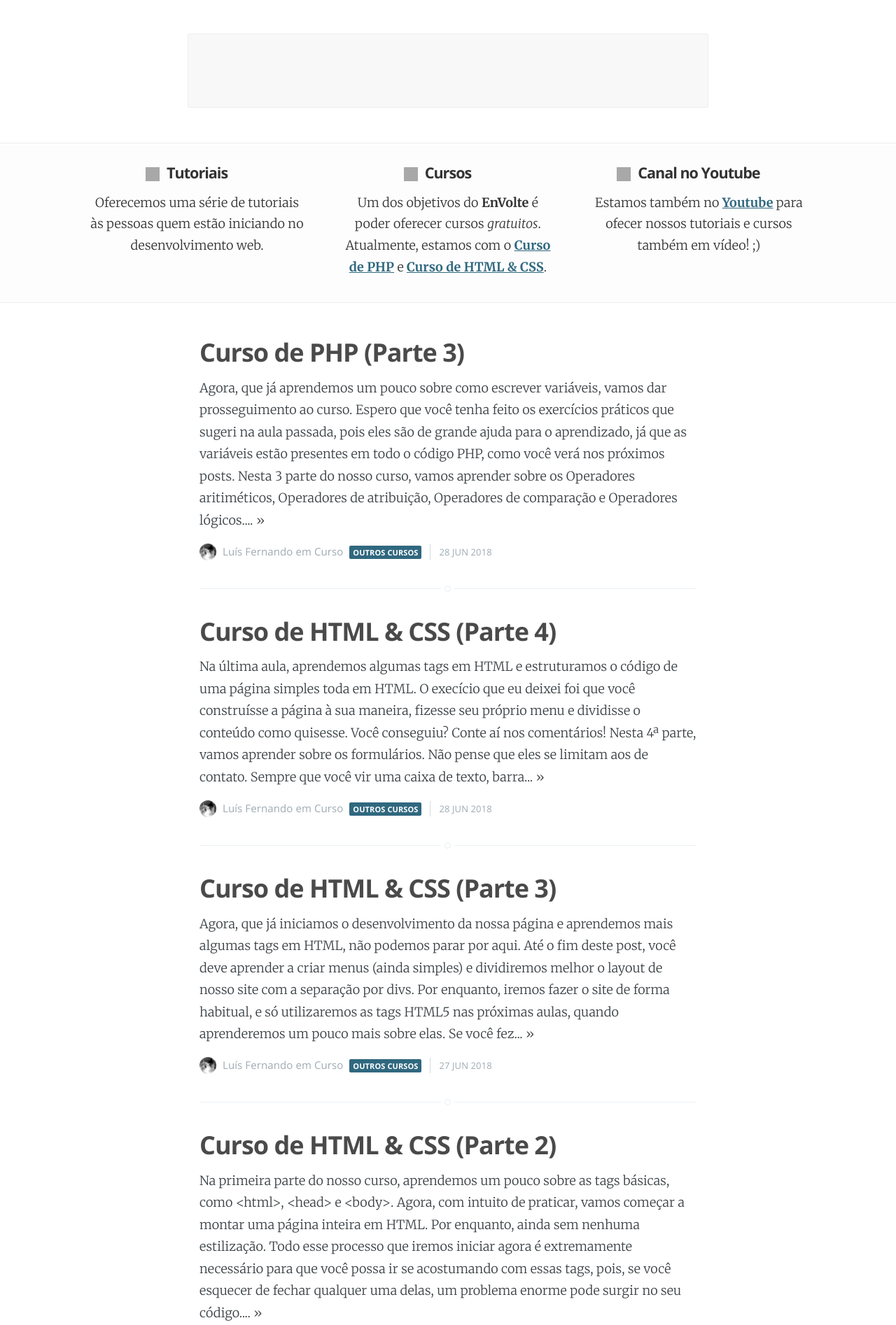
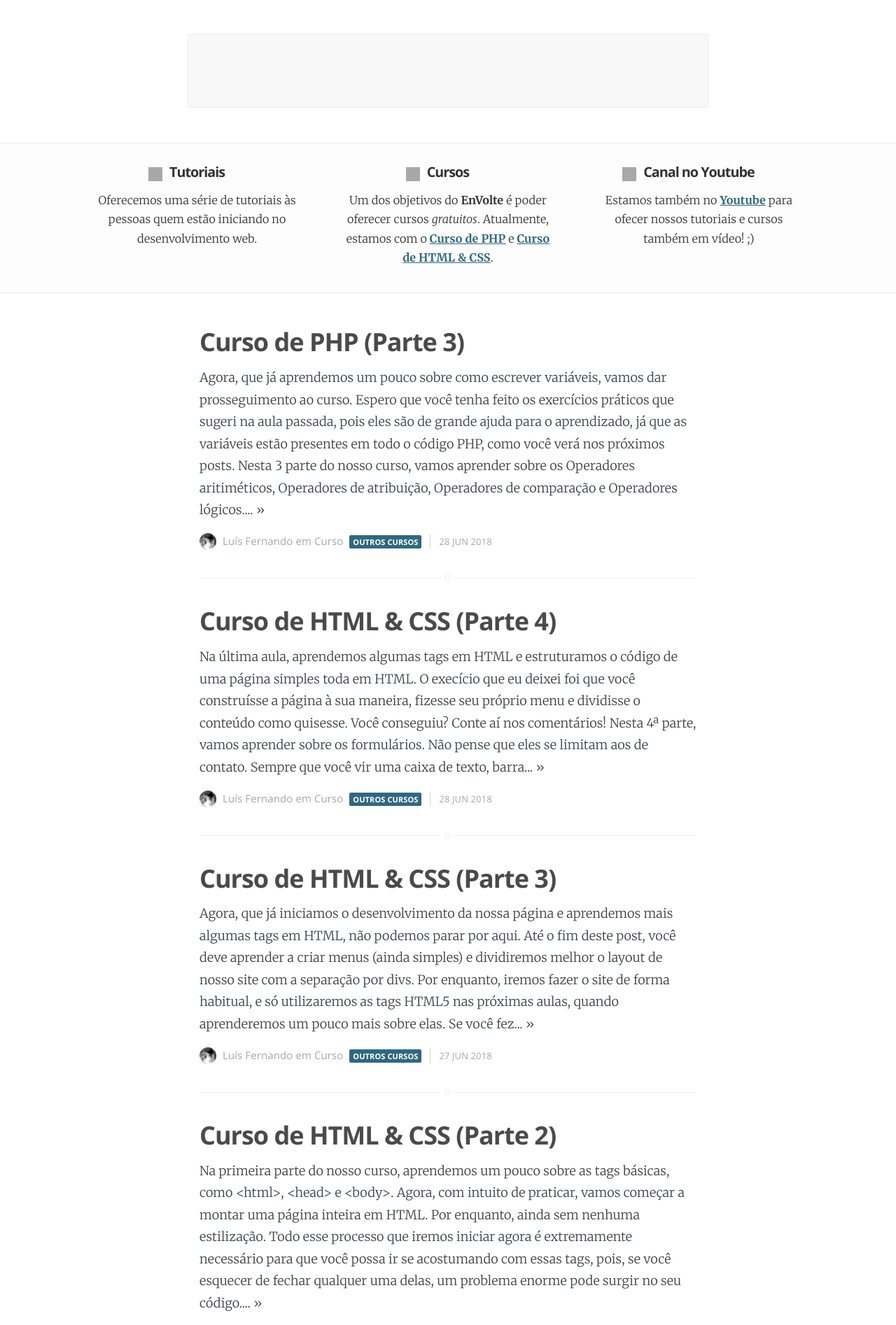
Before and after one commit to EnVolte/envolte.github.io, a Jekyll site: the page built from index.html, in a window 1280 px wide. Shown: the part 587-2481 px from the top of the page at 70% size. Built offline with Jekyll 4.4.1, drawn with Linux system fonts in a browser that asks for light colours; the list of posts is cut into pages by our own code; grey boxes are pictures that could not be loaded.

Commit message:
Update screen.css

```diff
--- a/assets/css/screen.css
+++ b/assets/css/screen.css
@@ -1810,8 +1810,8 @@
 
 section#about {width: 100%; height: auto; position: relative; display: inline-block; background-color: #fdfdfd; padding: 35px 0px; border-top: 1px solid #eee; border-bottom: 1px solid #eee;}
 section#about #centre {width: 80%; margin: 0px auto;}
-section#about h2 {font-family: Open Sans; margin: -5px 0px 0px; font-size: 1.2em; color: #333; transition: 0.7s ease; text-align: center;}
-section#about p {font-family: Merriweather; line-height: 1.7em; color: #333; transition: 0.7s ease; text-align: center; margin: 15px 0px 0px;}
+section#about h2 {font-family: Open Sans; margin: -5px 0px 0px; font-size: 1.1em; color: #333; transition: 0.7s ease; text-align: center;}
+section#about p {font-family: Merriweather; line-height: 1.7em; font-size: 0.9em; color: #333; transition: 0.7s ease; text-align: center; margin: 15px 0px 0px;}
 section#about span.icon {width: 20px; height: 20px; background-size: 20px; position: absolute; margin-top: 4px; margin-left: -30px; display: inline-block; opacity: 0.9;}
 section#about a {color: #30687f; font-weight: bold;}
 
```
